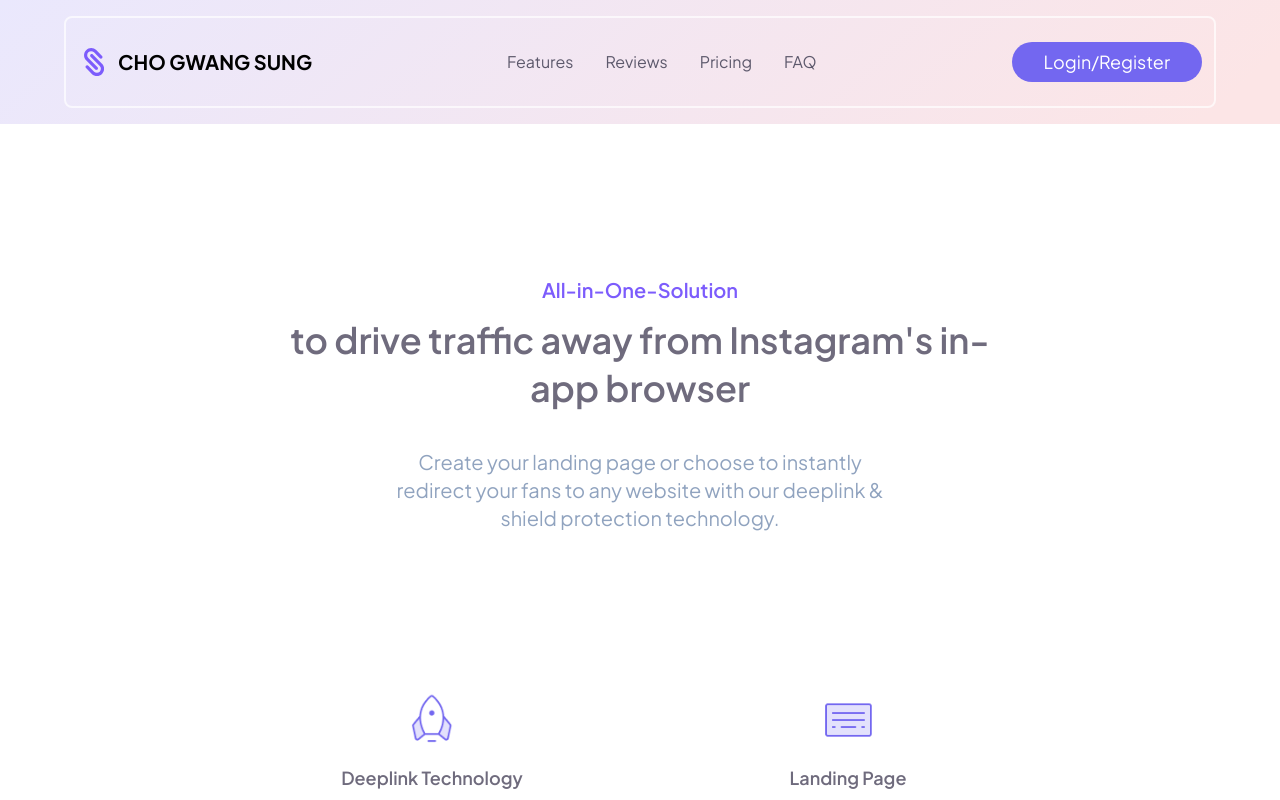
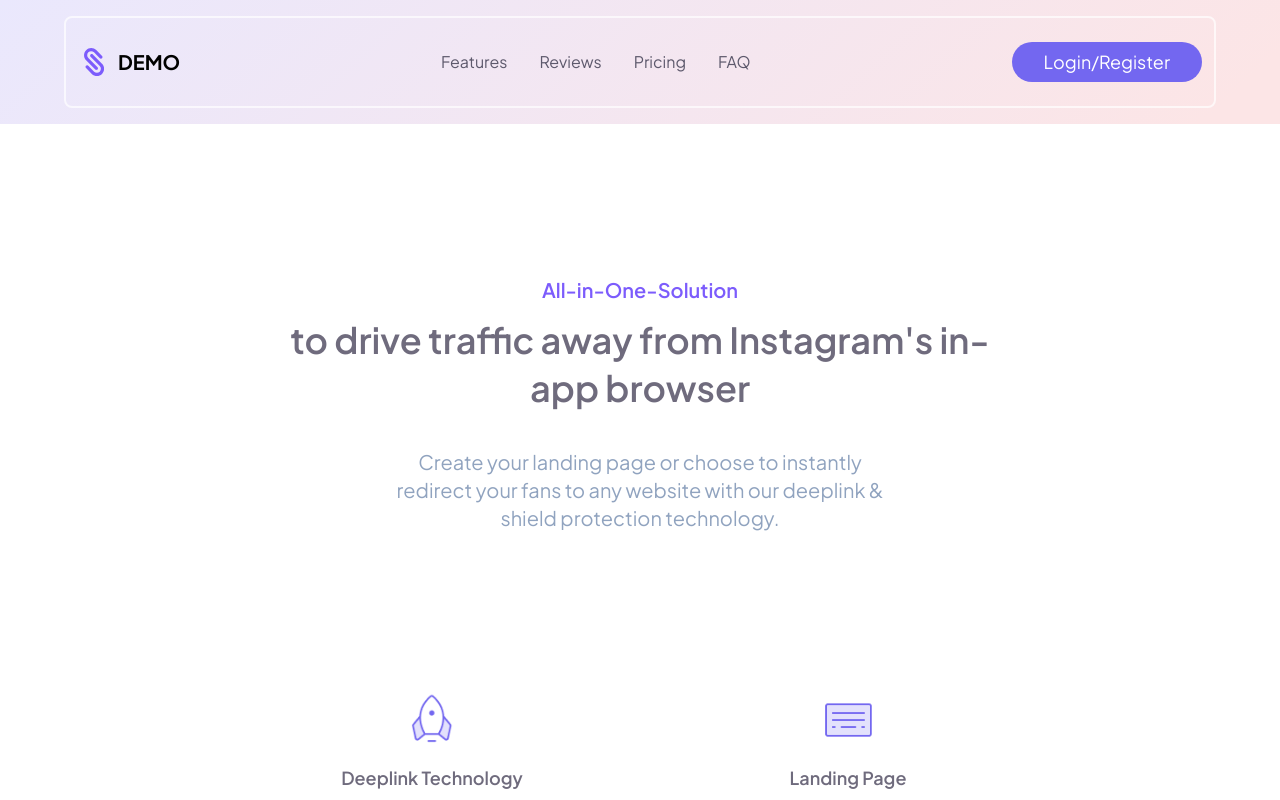
Before and after one commit to sandkingdev/landing-page-example, a Next.js app: page / in a window 1280 px wide. Shown: the top 800 px of the page. Built offline with nearby package versions, Linux system fonts and the light colour scheme.

Commit message:
logo changed

```diff
--- a/components/logo.tsx
+++ b/components/logo.tsx
@@ -34,7 +34,7 @@ export default function Logo() {
       </svg>
 
       <span className="inline-block text-xl font-bold text-black text-[32px]">
-        CHO GWANG SUNG
+        DEMO
       </span>
     </Link>
   )
```
